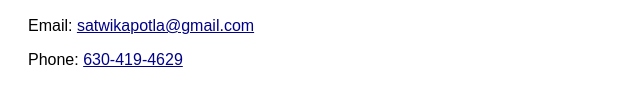
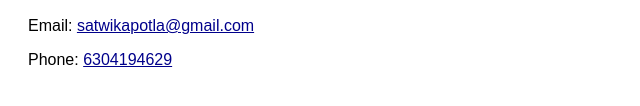
Before and after one commit to satwikapotla/Portfolio, a website: page index.html in a window 1280 px wide. Shown: the part 712-818 px from the top of the page, 0-640 px from the left. Drawn offline with Linux system fonts and the light colour scheme.

Commit message:
Update index.html

```diff
--- a/index.html
+++ b/index.html
@@ -44,7 +44,7 @@
     <h2 id="contact" style="color: darkred;">Contact Me</h2>
     <div style="margin-top: 20px;">
         <p style="color: black;">Email: <a href="mailto:satwikapotla@gmail.com" style="color: darkblue;">satwikapotla@gmail.com</a></p>
-        <p style="color: black;">Phone: <a href="+916304194629" style="color: darkblue;">630-419-4629</a></p>
+        <p style="color: black;">Phone: <a href="+916304194629" style="color: darkblue;">6304194629</a></p>
     </div>
 
 </body>
```
